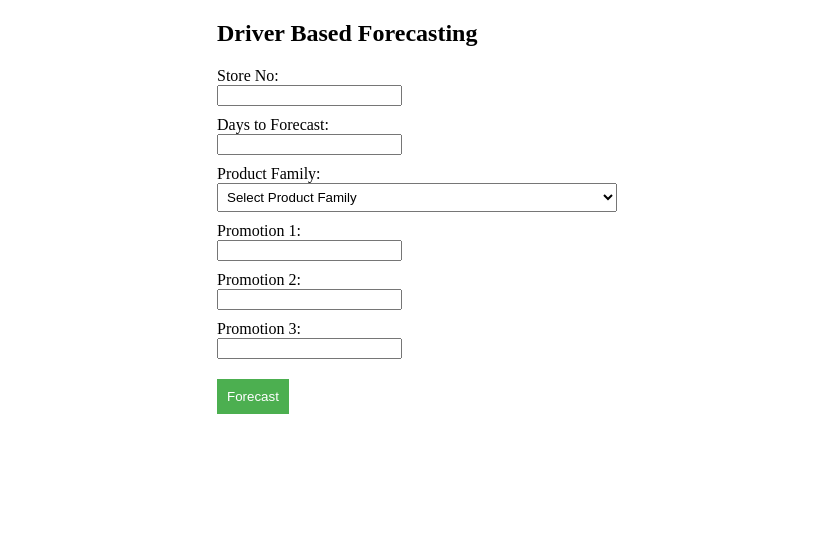
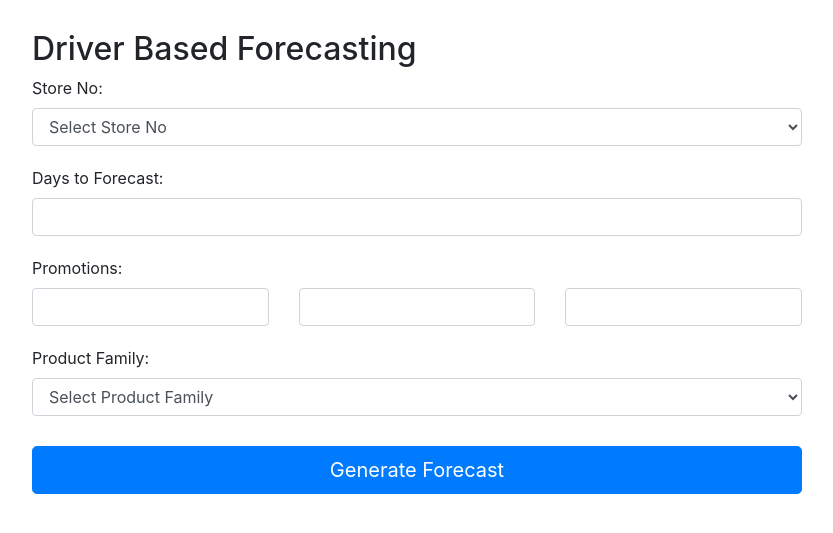
Before and after one commit to Rishav2502/walmart_poc, a Flask app: page / in a window 1280 px wide. Shown: the top 533 px of the page, without its empty margins (223-1056 px from the left). Run offline with Flask 3, Linux system fonts and the light colour scheme; parts of the project's set-up code (start-up, migrations or seed data) failed here and were passed over; some libraries are stand-ins or nearby versions.

Commit message:
commit from pycharm

```diff
--- a/Templates/index.html
+++ b/Templates/index.html
@@ -2,31 +2,44 @@
 <html>
 <head>
   <title>Driver Based Forecasting</title>
+  <link rel="stylesheet" href="https://stackpath.bootstrapcdn.com/bootstrap/4.5.2/css/bootstrap.min.css">
   <style>
-    /* CSS styles */
     .container {
-      max-width: 400px;
+      max-width: 800px;
       margin: 0 auto;
     }
 
-    label {
-      display: block;
-      margin-top: 10px;
+    h2 {
+      margin-top: 30px;
     }
 
-    select {
-      width: 100%;
-      padding: 5px;
+    .form-group {
+      margin-bottom: 20px;
     }
 
-    button {
-      display: block;
-      margin-top: 20px;
-      padding: 10px;
-      background-color: #4CAF50;
-      color: white;
-      border: none;
-      cursor: pointer;
+    .product-family-list {
+      list-style-type: none;
+      padding-left: 0;
+    }
+
+    .product-family-list label {
+      font-weight: normal;
+      display: inline-block;
+      margin-right: 15px;
+    }
+
+    #chart-container {
+      display: flex;
+      justify-content: center;
+      align-items: center;
+      flex-wrap: wrap;
+      margin-top: 30px;
+    }
+
+    .chart {
+      width: 400px;
+      height: 300px;
+      margin: 15px;
     }
   </style>
 </head>
@@ -34,31 +47,95 @@
   <div class="container">
     <h2>Driver Based Forecasting</h2>
     <form action="/forecast" method="post">
-      <label for="storeNo">Store No:</label>
-      <input type="text" id="storeNo" name="storeNo" required>
+      <div class="form-group">
+        <label for="storeNo">Store No:</label>
+        <select id="storeNo" name="storeNo" class="form-control" required>
+          <option value="">Select Store No</option>
+          <!-- Generate options dynamically from 1 to 54 -->
+          {% for store_no in range(1, 55) %}
+            <option value="{{ store_no }}">{{ store_no }}</option>
+          {% endfor %}
+        </select>
+      </div>
 
-      <label for="forecastDays">Days to Forecast:</label>
-      <input type="number" id="forecastDays" name="forecastDays" required>
+      <div class="form-group">
+        <label for="forecastDays">Days to Forecast:</label>
+        <input type="number" id="forecastDays" name="forecastDays" class="form-control" min="10" max="75" required>
+      </div>
 
-      <label for="productFamily">Product Family:</label>
-      <select id="productFamily" name="productFamily" required>
-        <option value="">Select Product Family</option>
-        <option value="family1">Family 1</option>
-        <option value="family2">Family 2</option>
-        <option value="family3">Family 3</option>
-      </select>
+      <div class="form-group">
+        <label>Promotions:</label>
+        <div class="row">
+          <div class="col-sm-4">
+            <input type="number" name="promotion" class="form-control" step="0.01" min="0.1" required>
+          </div>
+          <div class="col-sm-4">
+            <input type="number" name="promotion" class="form-control" step="0.01" min="0.1" required>
+          </div>
+          <div class="col-sm-4">
+            <input type="number" name="promotion" class="form-control" step="0.01" min="0.1" required>
+          </div>
+        </div>
+      </div>
 
-      <label for="promotion1">Promotion 1:</label>
-      <input type="number" id="promotion1" name="promotion1" required>
+      <div class="form-group">
+        <label for="productFamily">Product Family:</label>
+        <select id="productFamily" name="productFamily" class="form-control" required>
+          <option value="">Select Product Family</option>
+          <option value="AUTOMOTIVE">AUTOMOTIVE</option>
+          <option value="BABY CARE">BABY CARE</option>
+          <option value="BEAUTY">BEAUTY</option>
+          <option value="BEVERAGES">BEVERAGES</option>
+          <option value="BOOKS">BOOKS</option>
+          <option value="BREAD/BAKERY">BREAD/BAKERY</option>
+          <option value="CELEBRATION">CELEBRATION</option>
+          <option value="CLEANING">CLEANING</option>
+          <option value="DAIRY">DAIRY</option>
+          <option value="DELI">DELI</option>
+          <option value="EGGS">EGGS</option>
+          <option value="FROZEN FOODS">FROZEN FOODS</option>
+          <option value="GROCERY I">GROCERY I</option>
+          <option value="GROCERY II">GROCERY II</option>
+          <option value="HARDWARE">HARDWARE</option>
+          <option value="HOME AND KITCHEN I">HOME AND KITCHEN I</option>
+          <option value="HOME AND KITCHEN II">HOME AND KITCHEN II</option>
+          <option value="HOME APPLIANCES">HOME APPLIANCES</option>
+          <option value="HOME CARE">HOME CARE</option>
+          <option value="LADIESWEAR">LADIESWEAR</option>
+          <option value="LAWN AND GARDEN">LAWN AND GARDEN</option>
+          <option value="LINGERIE">LINGERIE</option>
+          <option value="LIQUOR,WINE,BEER">LIQUOR,WINE,BEER</option>
+          <option value="MAGAZINES">MAGAZINES</option>
+          <option value="MEATS">MEATS</option>
+          <option value="PERSONAL CARE">PERSONAL CARE</option>
+          <option value="PET SUPPLIES">PET SUPPLIES</option>
+          <option value="PLAYERS AND ELECTRONICS">PLAYERS AND ELECTRONICS</option>
+          <option value="POULTRY">POULTRY</option>
+          <option value="PREPARED FOODS">PREPARED FOODS</option>
+          <option value="PRODUCE">PRODUCE</option>
+          <option value="SCHOOL AND OFFICE SUPPLIES">SCHOOL AND OFFICE SUPPLIES</option>
+          <option value="SEAFOOD">SEAFOOD</option>
+        </select>
+      </div>
 
-      <label for="promotion2">Promotion 2:</label>
-      <input type="number" id="promotion2" name="promotion2" required>
+      <div id="chart-container"></div>
 
-      <label for="promotion3">Promotion 3:</label>
-      <input type="number" id="promotion3" name="promotion3" required>
-
-      <button type="submit">Forecast</button>
+      <button type="submit" class="btn btn-primary btn-lg btn-block">Generate Forecast</button>
     </form>
   </div>
+
+  <script src="https://code.jquery.com/jquery-3.5.1.slim.min.js"></script>
+  <script>
+    // JavaScript code to handle product family selection
+    var selectAllProductFamily = document.getElementById("selectAllProductFamily");
+    var productFamilyCheckboxes = document.querySelectorAll("input[name='productFamily']");
+
+    selectAllProductFamily.addEventListener("change", function () {
+      var selectAll = selectAllProductFamily.checked;
+      productFamilyCheckboxes.forEach(function (checkbox) {
+        checkbox.checked = selectAll;
+      });
+    });
+  </script>
 </body>
 </html>
--- a/app.py
+++ b/app.py
@@ -1,8 +1,107 @@
 from flask import Flask, render_template, request
+import pickle
 import pandas as pd
 import numpy as np
+import matplotlib.pyplot as plt
+from keras.models import Sequential
+from keras.layers import LSTM, Dense,Dropout
+from sklearn.preprocessing import MinMaxScaler
 
 app = Flask(__name__)
+
+with open('C:/Users/Admin/PycharmProject/walmart_poc/pickle_files/list_of_models_lstm.pkl', 'rb') as file:
+  models1 = pickle.load(file)
+with open('C:/Users/Admin/PycharmProject/walmart_poc/pickle_files/time_cov.pkl', 'rb') as file:
+  time_cov = pickle.load(file)
+with open('C:/Users/Admin/PycharmProject/walmart_poc/pickle_files/list_of_store_specific.pkl', 'rb') as file:
+  list_of_store_specific = pickle.load(file)
+
+with open('C:/Users/Admin/PycharmProject/walmart_poc/pickle_files/list_of_train_data.pkl', 'rb') as file:
+  list_of_train_data = pickle.load(file)
+with open('C:/Users/Admin/PycharmProject/walmart_poc/pickle_files/list_of_test_data.pkl', 'rb') as file:
+  list_of_test_data = pickle.load(file)
+with open('C:/Users/Admin/PycharmProject/walmart_poc/pickle_files/list_of_train.pkl', 'rb') as file:
+  list_of_train = pickle.load(file)
+with open('C:/Users/Admin/PycharmProject/walmart_poc/pickle_files/list_of_test.pkl', 'rb') as file:
+  list_of_test = pickle.load(file)
+with open('C:/Users/Admin/PycharmProject/walmart_poc/pickle_files/list_of_final_df.pkl', 'rb') as file:
+  list_of_final_df = pickle.load(file)
+with open('C:/Users/Admin/PycharmProject/walmart_poc/pickle_files/list_of_scaler.pkl', 'rb') as file:
+  list_of_scaler = pickle.load(file)
+
+def prediction_fn(store_nbr,n_steps,promotion_weightage):
+  scaler=list_of_scaler[store_nbr-1]
+  train_data=list_of_train[store_nbr-1]
+  test_data=list_of_test[store_nbr-1]
+  target_columns = range(33)
+  train_data_scaled = list_of_train_data[store_nbr-1]
+  test_data_scaled = list_of_test_data[store_nbr-1]
+  final_df=list_of_final_df[store_nbr-1]
+  train_ratio = 0.95
+  train_size = int(train_ratio * len(final_df))
+  def create_sequences(data, sequence_length):
+    X = []
+    y = []
+    for k in range(len(data) - sequence_length):
+        X.append(data[k:k+sequence_length,-45:])
+        y.append(data[k+sequence_length, target_columns])
+    return np.array(X), np.array(y)
+  sequence_length=10
+  X_train, y_train=create_sequences(train_data_scaled, sequence_length)
+  X_test, y_test = create_sequences(test_data_scaled, sequence_length)
+  remaining_data = final_df.iloc[train_size:, :]*promotion_weightage
+  remaining_data_scaled = scaler.transform(remaining_data)
+  X_future, y_future = create_sequences(remaining_data_scaled, sequence_length)
+  predictions = models1[store_nbr-1].predict(X_future)
+  predictions_df=pd.DataFrame(columns=final_df.columns)
+  for i in range(0,len(predictions_df.columns)):
+    if i<33:
+      predictions_df.iloc[:,i]=pd.DataFrame(predictions)[i]
+    else:
+      predictions_df.iloc[:,i]=pd.DataFrame(test_data_scaled).iloc[-75:,i].reset_index(drop=True)
+  predictions_rescaled = scaler.inverse_transform(predictions_df)
+  rescaled_predictions=pd.DataFrame(predictions_rescaled).iloc[:,:33]
+  rescaled_predictions.columns=test_data.iloc[-75:,:33].columns
+  rescaled_predictions=rescaled_predictions.set_index(test_data.iloc[-75:,:33].index)
+  actuals=test_data.iloc[-75:,:33]
+  mape_df=pd.DataFrame()
+  mape=[]
+  cols=rescaled_predictions.columns
+  for i in cols:
+    actual_values=actuals[i]
+    predicted_values=rescaled_predictions[i]
+    mape_val = np.nanmean(np.abs((actual_values - predicted_values) / np.where((actual_values != 0) & (predicted_values != 0), actual_values, np.nan))) * 100
+    mape.append(mape_val)
+    print(f"MAPE value for {i} is: {mape_val}%")
+  mape_df['Product Name']=cols
+  mape_df['MAPE']=mape
+  return train_data,actuals,rescaled_predictions.iloc[:n_steps,:]
+
+def plotting(store_nbr,n_steps,promotion_weightage,product_name):
+    train,actuals,prediction1=prediction_fn(store_nbr,n_steps,promotion_weightage)
+    # Calculate the upper and lower bounds for the interval
+    interval = prediction1['sales_'+product_name] * (14.84 / 100)
+
+    """# Plotting the train data
+    plt.plot(train.index, train['sales_'+product_name].values, label='Train Data')"""
+
+    # Plotting the forecasted data
+    plt.plot(prediction1.index, prediction1['sales_'+product_name].values, label='Forecasted Data')
+
+    # Plotting the interval
+    plt.fill_between(prediction1.index, prediction1['sales_'+product_name].values - interval,
+                     prediction1['sales_'+product_name].values + interval,
+                     color='gray', alpha=0.3, label='Interval')
+
+    # Adding labels and title to the plot
+    plt.xlabel('Time')
+    plt.ylabel('Value')
+    plt.title('Forecasted Data with Interval')
+
+    # Adding legend
+    plt.legend()
+    plt.savefig("static/prediction1.png")
+    return None
 
 @app.route('/')
 def index():
@@ -11,23 +110,17 @@ def index():
 @app.route('/forecast', methods=['POST'])
 def forecast():
     store_no = request.form['storeNo']
-    forecast_days = int(request.form['forecastDays'])
-    product_family = request.form['productFamily']
-    promotion1 = int(request.form['promotion1'])
-    promotion2 = int(request.form['promotion2'])
-    promotion3 = int(request.form['promotion3'])
+    forecast_days = request.form['forecastDays']
+    promotion1 = request.form['promotion1']
+    promotion2 = request.form['promotion2']
+    promotion3 = request.form['promotion3']
+    product_family = request.form.getlist('productFamily')
+    plotting(store_no,forecast_days,promotion1,product_family)
+    # Perform the forecast calculation and obtain the forecast data
 
-    # Load ML models and perform forecasting calculations
-    # Here, you can use your preferred ML library (e.g., scikit-learn) and models
-
-    # Generate dummy forecasted data (example)
-    dates = pd.date_range(start='2023-07-05', periods=forecast_days)
-    forecasted_values = np.random.randint(100, 1000, forecast_days)
-
-    # Pass the forecasted data to the template
     return render_template('forecast.html', store_no=store_no, forecast_days=forecast_days,
-                           product_family=product_family, promotion1=promotion1, promotion2=promotion2,
-                           promotion3=promotion3, dates=dates, forecasted_values=forecasted_values)
+                           promotion1=promotion1, promotion2=promotion2, promotion3=promotion3,
+                           product_family=product_family)
 
 if __name__ == '__main__':
-    app.run(debug=True)
+    app.run()
```
Also changed, not shown: Templates/forecast.html (+60 -31 lines), 9 other files.
